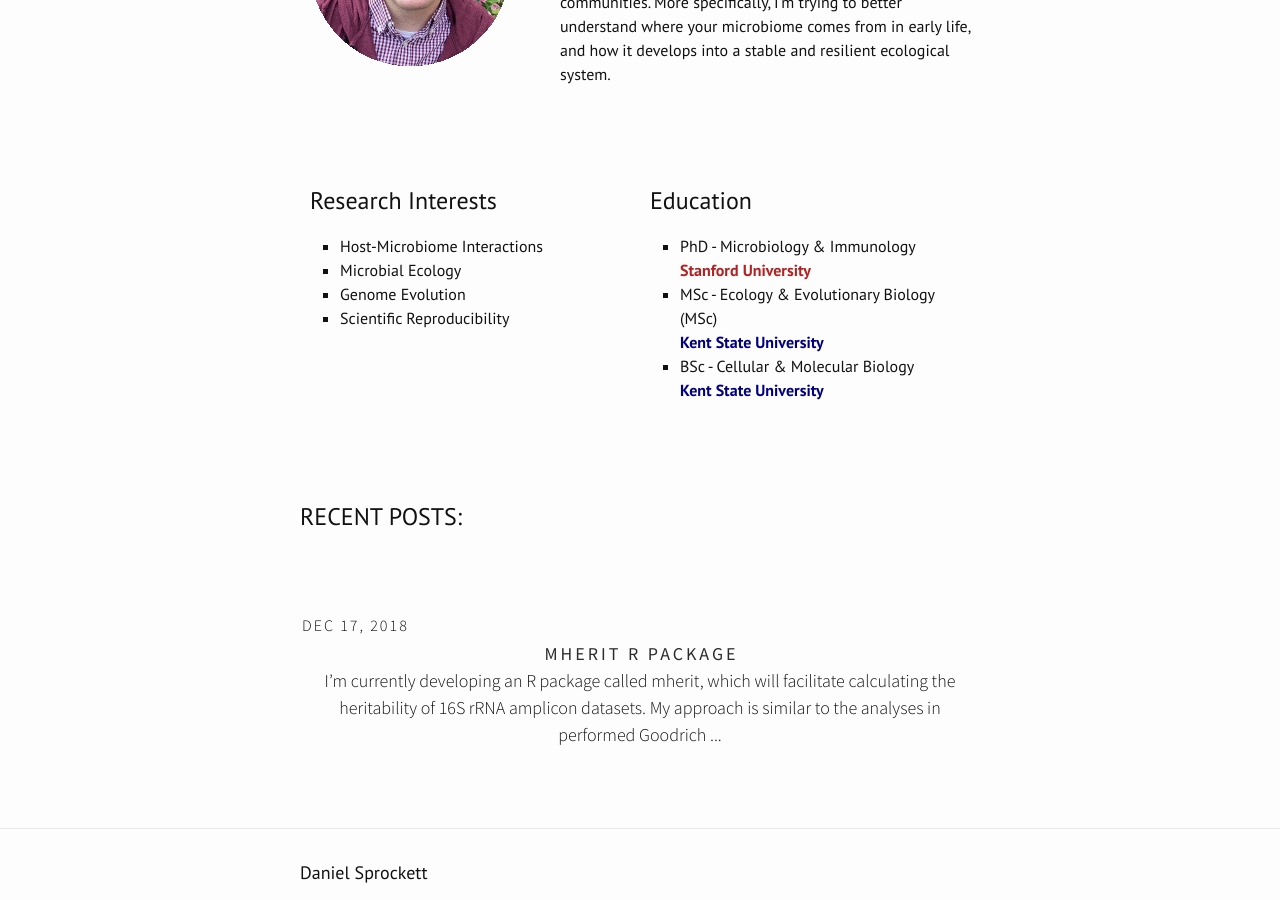
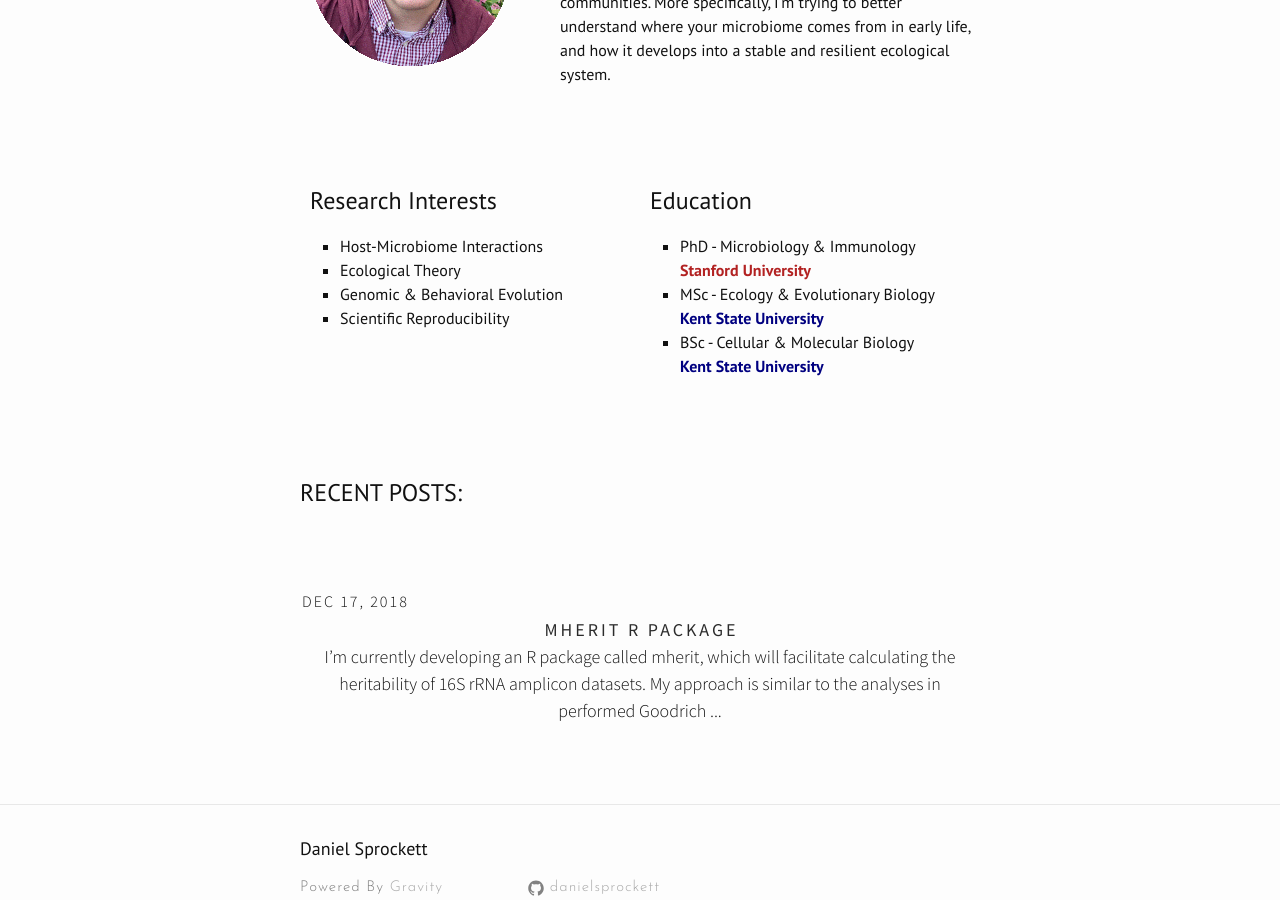
Before and after one commit to DanielSprockett/danielsprockett.github.io, a Jekyll site: the page built from index.html, in a window 1280 px wide and 900 px high, scrolled down 456 px. Built offline with Jekyll 4.4.1, drawn with Linux system fonts in a browser that asks for light colours; nearby versions of some CDN libraries; the list of posts is cut into pages by our own code.

Commit message:
Update index.html

```diff
--- a/index.html
+++ b/index.html
@@ -47,8 +47,8 @@
     <h2>Research Interests</h2>
       <ul style="list-style-type:square">
         <li>Host-Microbiome Interactions</li>
-        <li>Microbial Ecology</li>
-        <li>Genome Evolution</li>
+        <li>Ecological Theory</li>
+        <li>Genomic & Behavioral Evolution</li>
         <li>Scientific Reproducibility</li>
     </ul>
 
@@ -62,7 +62,7 @@
           <b style="color:firebrick;">Stanford University</b><br>
         </li>
         <li>
-          MSc - Ecology & Evolutionary Biology (MSc)<br>
+          MSc - Ecology & Evolutionary Biology<br>
           <b style="color:navy;">Kent State University</b><br>
         </li>
         <li>
```
